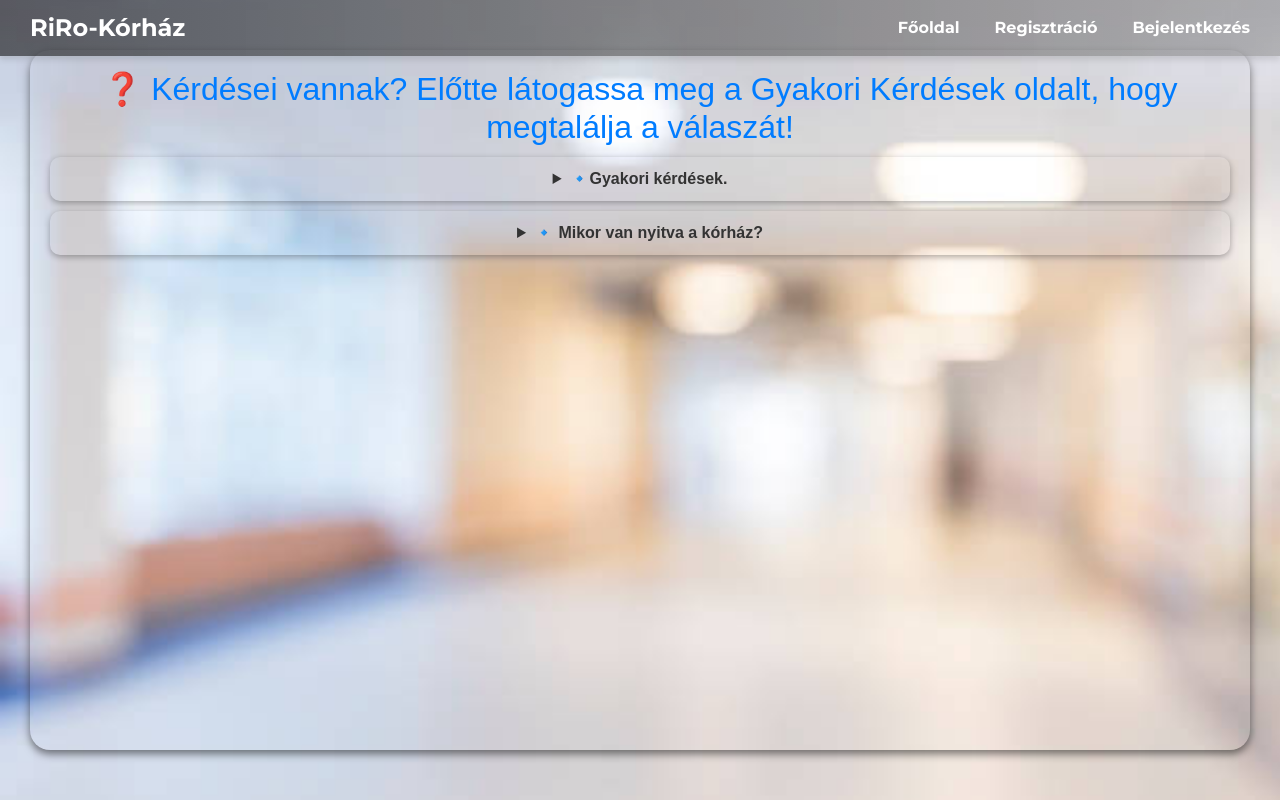
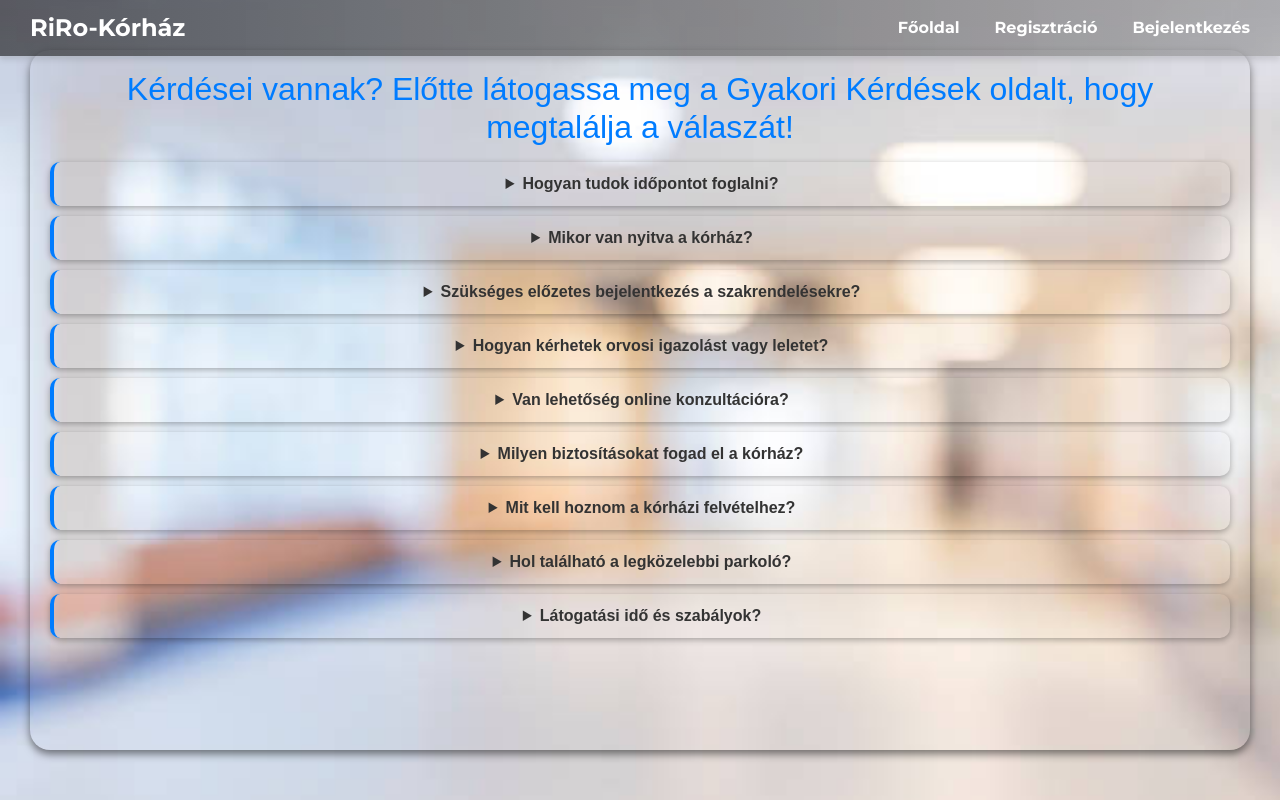
Before and after one commit to venti69/RiRo, a React (Vite) app in the folder client/: page /gyik in a window 1280 px wide. Built offline with nearby package versions, Linux system fonts and the light colour scheme.

Commit message:
telefonszamok

```diff
--- a/client/src/components/Navbar.jsx
+++ b/client/src/components/Navbar.jsx
@@ -40,6 +40,7 @@ const Navbar = () => {
                         <NavLink to="/info" onClick={() => setMenuOpen(false)}>Információ</NavLink>
                         <NavLink to="/orvosok" onClick={() => setMenuOpen(false)}>Orvosok</NavLink>
                         <NavLink to="/adatok" onClick={() => setMenuOpen(false)}>Adatok</NavLink>
+                        <NavLink to="/gyik" onClick={() => setMenuOpen(false)}>GYIK</NavLink>
                         <button
                             onClick={kilep}
                             className="kilepes"
--- a/client/src/css/Info.css
+++ b/client/src/css/Info.css
@@ -55,17 +55,20 @@ body {
 
 .contact-section h2,
 .gyik-section h2 {
-    margin-bottom: 10px;
+    text-align: center;
     color: #007CFF;
+    margin-bottom: 15px;
 }
 
 /* GYIK stílus */
 .gyik-section details {
+    box-shadow: 0px 2px 6px rgba(0, 0, 0, 0.3);
+    padding: 10px;
+    margin-bottom: 10px;
     border-radius: 10px;
-    padding: 10px;
-    box-shadow: 0px 2px 6px rgba(0, 0, 0, 0.3);
+    border-left: 4px solid #007CFF;
     cursor: pointer;
-    margin-top: 10px;
+    transition: all 0.3s ease;
 }
 
 .gyik-section details summary {
--- a/client/src/pages/Gyik/Gyik.jsx
+++ b/client/src/pages/Gyik/Gyik.jsx
@@ -10,14 +10,51 @@ const Info = () => {
   return (
     <div className="info-container">
         <div className="gyik-section">
-          <h2>❓ Kérdései vannak? Előtte látogassa meg a Gyakori Kérdések oldalt, hogy megtalálja a válaszát!</h2>
+          <h2> Kérdései vannak? Előtte látogassa meg a Gyakori Kérdések oldalt, hogy megtalálja a válaszát!</h2>
+
           <details>
-            <summary>🔹Gyakori kérdések.</summary>
-            {/* <p>Időpontot foglalhat online a weboldalon keresztül, telefonon vagy személyesen a recepción.</p> */}
+            <summary> Hogyan tudok időpontot foglalni?</summary>
+            <p>Időpontot foglalhat online a weboldalon keresztül, telefonon vagy személyesen a recepción.</p>
           </details>
+
           <details>
-            <summary>🔹 Mikor van nyitva a kórház?</summary>
+            <summary> Mikor van nyitva a kórház?</summary>
             <p>A sürgősségi osztály 0-24 órában elérhető, a szakrendelések időpontjai pedig a weboldalon találhatók.</p>
+          </details>
+
+          <details>
+            <summary> Szükséges előzetes bejelentkezés a szakrendelésekre?</summary>
+            <p>Igen, a legtöbb szakrendelésre előzetes bejelentkezés szükséges. Időpontfoglalás lehetséges online vagy telefonon.</p>
+          </details>
+
+          <details>
+            <summary> Hogyan kérhetek orvosi igazolást vagy leletet?</summary>
+            <p>Orvosi igazolásokat és leleteket a kezelőorvos vagy a betegfelvételi iroda állít ki. Kérjük, vegye fel velük a kapcsolatot.</p>
+          </details>
+
+          <details>
+            <summary> Van lehetőség online konzultációra?</summary>
+            <p>Igen, egyes szakterületeken elérhető online konzultáció. Erről bővebb információt a weboldalon talál.</p>
+          </details>
+
+          <details>
+            <summary> Milyen biztosításokat fogad el a kórház?</summary>
+            <p>A kórház az OEP által finanszírozott kezeléseket és több magán egészségbiztosítást is elfogad. Részletes információk a recepción kérhetők.</p>
+          </details>
+
+          <details>
+            <summary> Mit kell hoznom a kórházi felvételhez?</summary>
+            <p>A személyi igazolvány, TAJ-kártya és a beutaló szükséges. További dokumentumok az adott ellátástól függően lehetnek szükségesek.</p>
+          </details>
+
+          <details>
+            <summary> Hol található a legközelebbi parkoló?</summary>
+            <p>A kórház saját parkolóval rendelkezik, de a környéken több nyilvános parkolóhely is található.</p>
+          </details>
+
+          <details>
+            <summary> Látogatási idő és szabályok?</summary>
+            <p>A látogatási idő hétköznap 14:00-18:00, hétvégén 10:00-18:00 között van. Kérjük, hogy a betegek érdekében tartsák be a látogatási rendet.</p>
           </details>
         </div>
     </div>
--- a/client/src/pages/Info/Info.jsx
+++ b/client/src/pages/Info/Info.jsx
@@ -30,8 +30,12 @@ const Info = () => {
       <div className="info-content">
         <div className="contact-section">
           <h2>📞 Kapcsolat</h2>
+          <div className="telefonszamok" style={{display: "flex", flexDirection: "column", gap: "0.1em"}}>
           <p>📍 Cím: 6721 Szeged, Osztrovszky utca 5.</p>
-          <p>☎️ Telefon: <strong> +36 30 455 455</strong></p>
+          <p>☎️ Telefon: <strong> +36 30 4555 455 </strong></p>
+           <p> ☎️zöld szám: +36 62 452 254 </p>
+           <p>☎️piros szám: +36 62 254 452 </p>
+           </div>
           <p>📧 Email: <strong style={{color: "#007CFF"}}><a href="mailto:RiRokorhaz@gmail.com">RiRokorhaz@gmail.com</a></strong> </p>
         </div>
 
```
